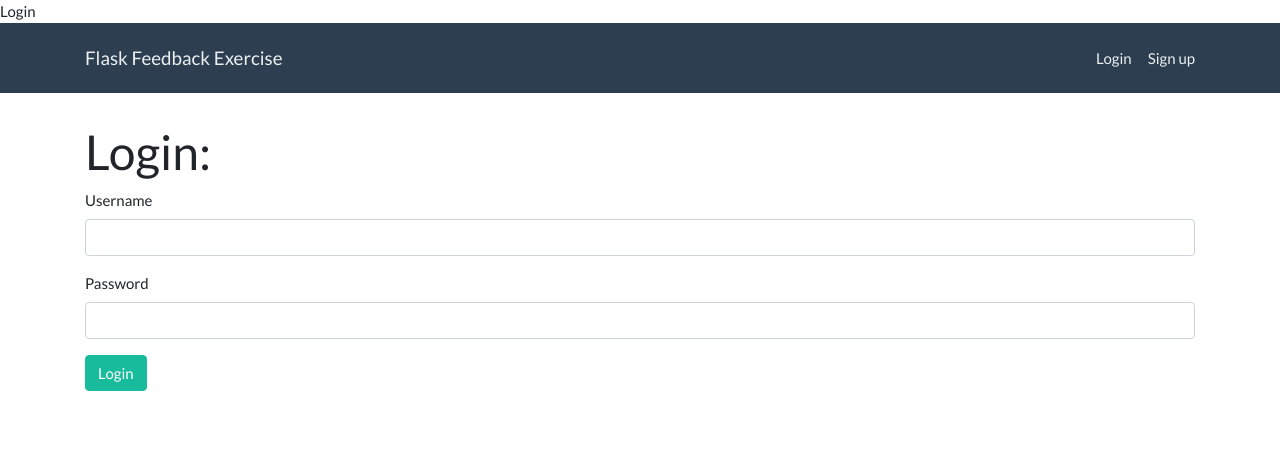
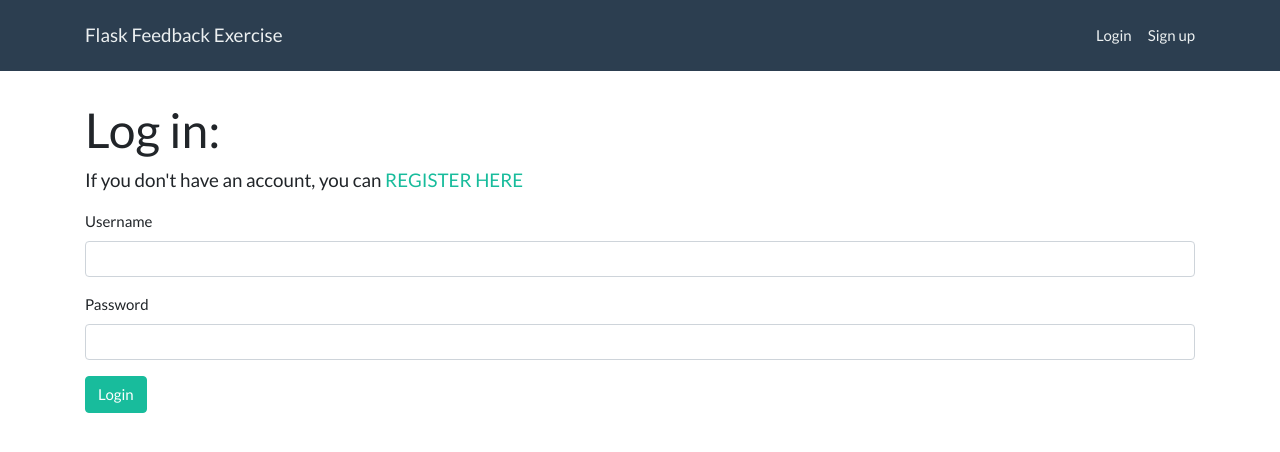
Before and after one commit to olgasp90/flask-feeedback, a Flask app: page /login in a window 1280 px wide. Shown: the top 452 px of the page. Run offline with Flask 2, Linux system fonts and the light colour scheme.

Commit message:
add some links for easy redirects

```diff
--- a/templates/base.html
+++ b/templates/base.html
@@ -6,7 +6,10 @@
         <meta http-equiv="X-UA-Compatible" content="IE=edge">
         <meta name="viewport" content="width=device-width, initial-scale=1.0">
         <link rel="stylesheet" href="https://bootswatch.com/4/flatly/bootstrap.min.css">
-        {% block title %} {% endblock %}
+        <title>
+            {% block title %} {% endblock %}
+        </title>
+
     </head>
 
     <body>
--- a/templates/login_form.html
+++ b/templates/login_form.html
@@ -2,7 +2,8 @@
 {% block title %}  Login {% endblock %}
 {% block content %}
 <div class="container">
-    <h1>Login: </h1>
+    <h1>Log in: </h1>
+    <p class="lead"> If you don't have an account, you can <a href="/register">REGISTER HERE</a></p>
     <form method="POST">
 
         {{ form.hidden_tag() }}
--- a/templates/registration_form.html
+++ b/templates/registration_form.html
@@ -3,6 +3,7 @@
 {% block content %}
 <div class="container">
     <h1> Please register below</h1>
+    <p class="lead">If you already registered, you can <a href="/login"> LOG IN HERE</a></p>
     <form method="POST">
 
         {{ form.hidden_tag() }}
```
